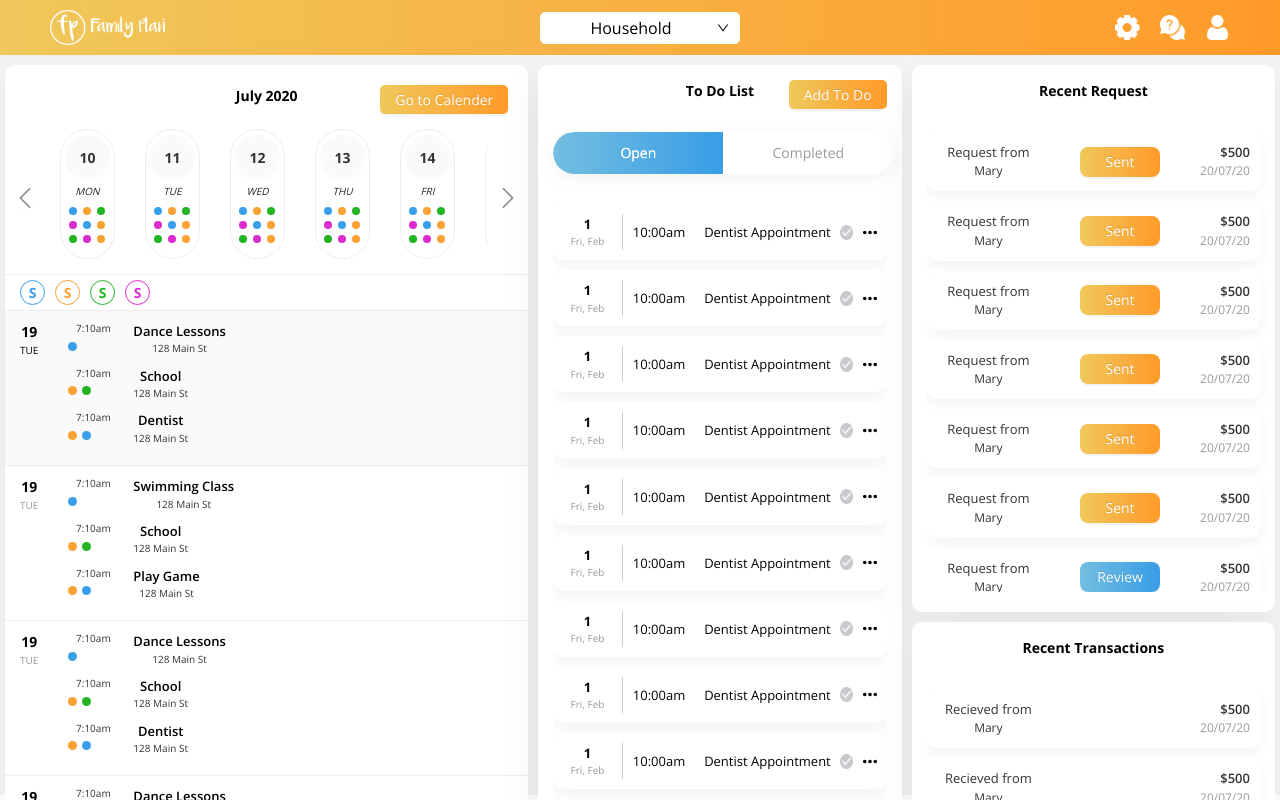
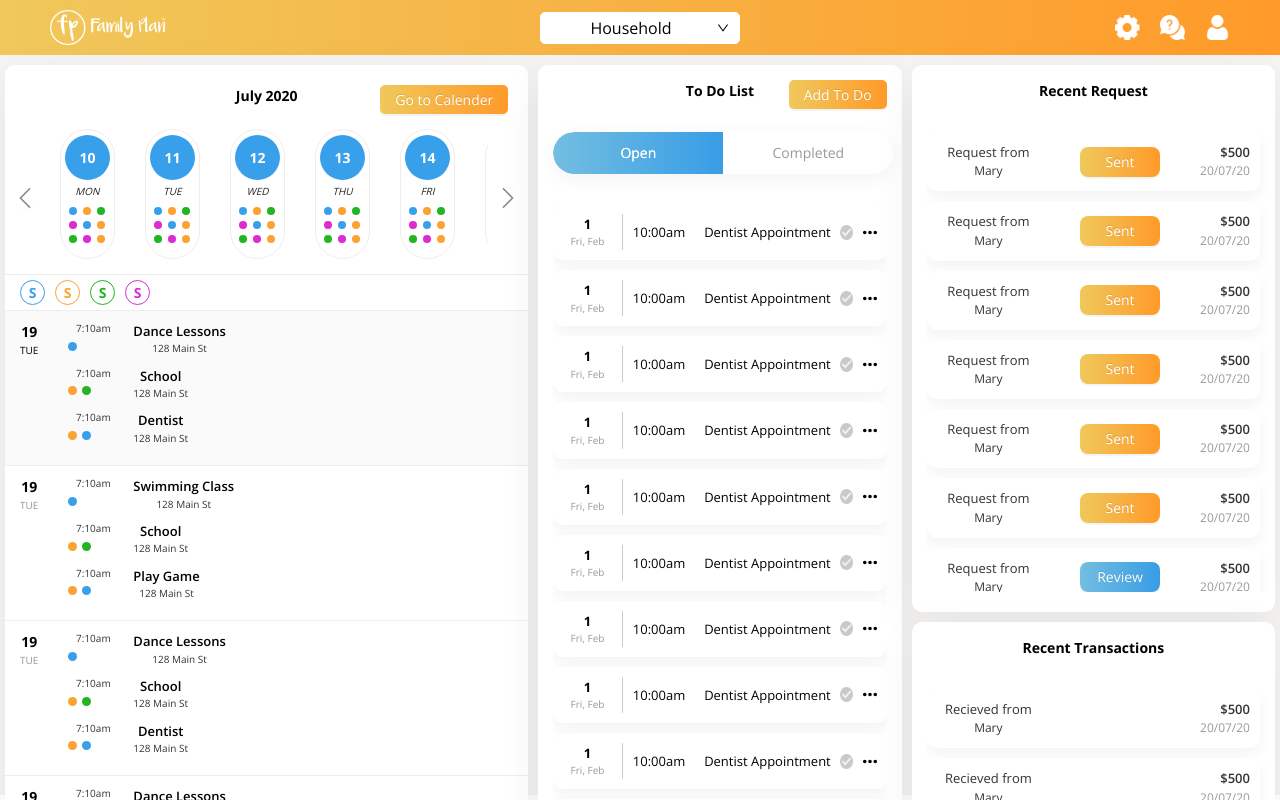
Before and after one commit to fahadcoddle/family-plan-web, a React (Create React App) app: page /home in a window 1280 px wide. Shown: the top 800 px of the page. Built offline with nearby package versions, Linux system fonts and the light colour scheme.

Commit message:
scrolling fix for sign in page

```diff
--- a/src/Components/Datepicker.js
+++ b/src/Components/Datepicker.js
@@ -57,7 +57,7 @@ export default function DatePicker({ endDate, selectDate, getSelectedDay, color,
                         key={addDays(month, j)}
                         onClick={() => onDateClick(addDays(month, j))}
                     >
-                        <div className="dateLabel">
+                        <div className="dateLabel select">
                             <span>{format(addDays(month, j), dateFormat)}</span>
                         </div>
                         <div className="dayLabel">{format(addDays(month, j), dayFormat)}</div>
--- a/src/Components/Datepicker.scss
+++ b/src/Components/Datepicker.scss
@@ -115,7 +115,9 @@
 }
 .select {
     background-color: #38a0eb;
-    color: #fff;
+    span {
+        color: #fff;
+    }
 }
 .btn-right {
     transform: rotate(180deg);
--- a/src/Signin/Signin.scss
+++ b/src/Signin/Signin.scss
@@ -221,6 +221,10 @@
         }
     }
 }
+.sign-in-wrap {
+    max-height: 100vh;
+    overflow: hidden;
+}
 .ant-form-item-control::focus ~ .ant-form-item-label,
 .ant-form-item-control::valid ~ .ant-form-item-label {
     font-size: 75%;
```
